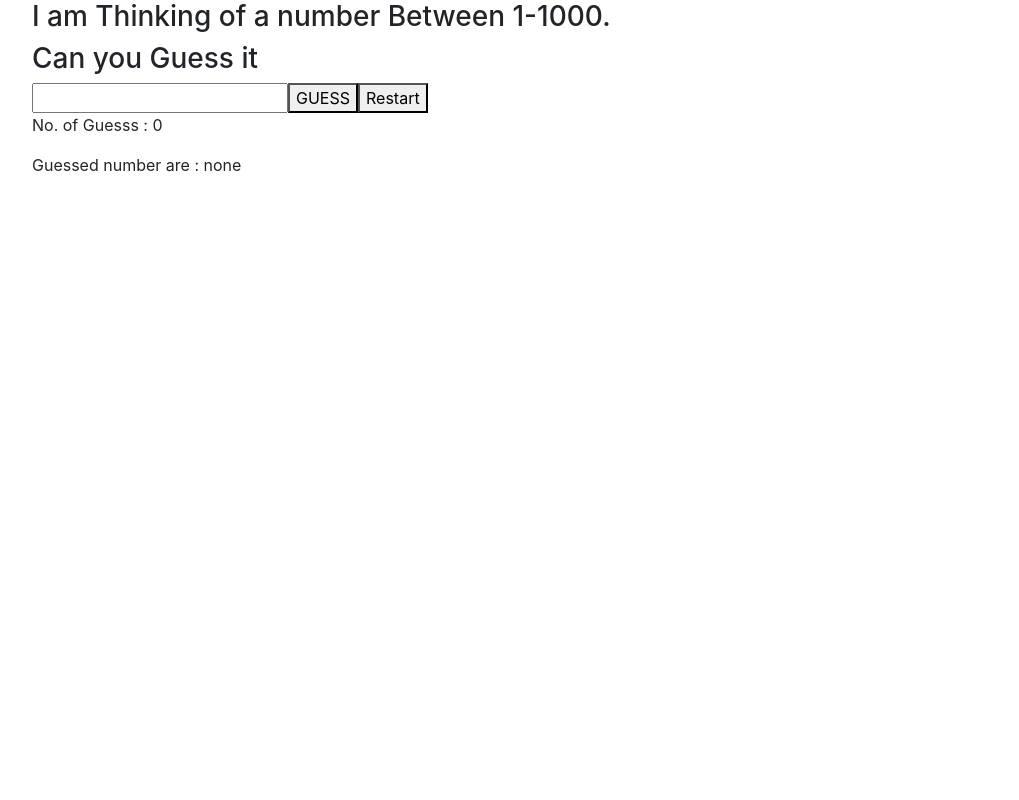
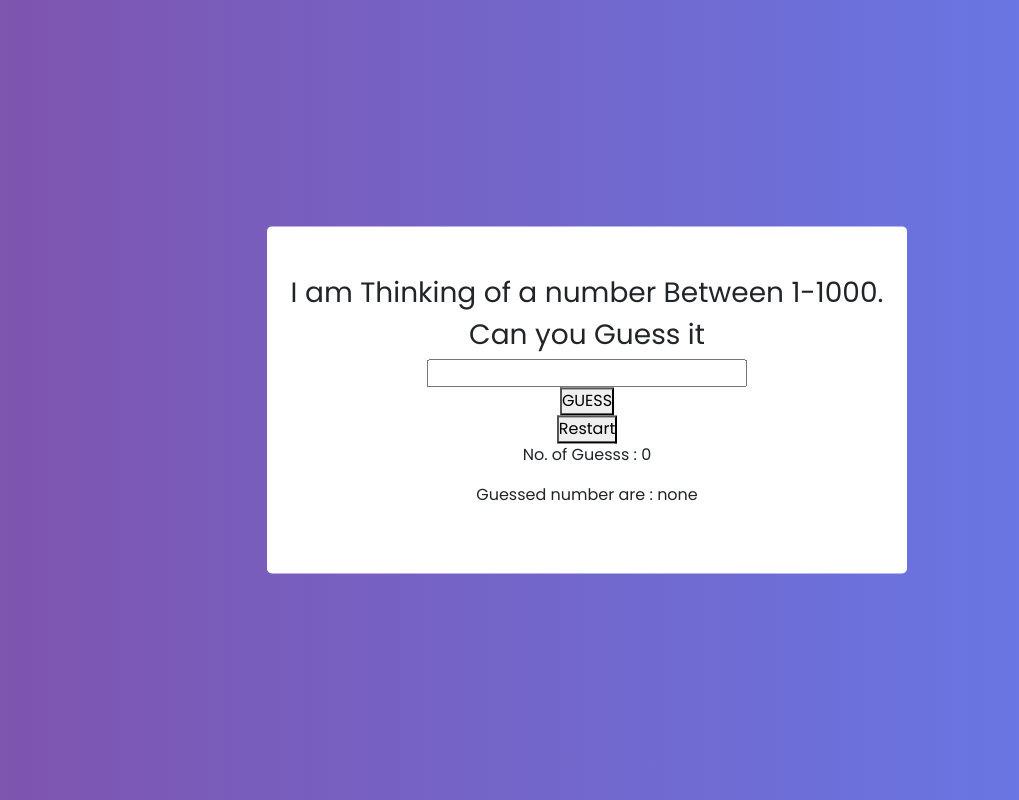
Before and after one commit to lwairore/angular-guess-the-number, an Angular app: page / in a window 1280 px wide. Shown: the whole page, without its empty margins (53-1072 px from the left). Built offline with nearby package versions, Linux system fonts and the light colour scheme.

Commit message:
- Style the background and root element to make the default padding and margin to be zero, and the box to be governed by the border-box. Center the container element in the webpage.

```diff
--- a/src/styles.css
+++ b/src/styles.css
@@ -1 +1,24 @@
 /* You can add global styles to this file, and also import other style files */
+*{
+    padding: 0;
+    margin: 0;
+    box-sizing: border-box;
+  }
+  body{
+    height: 100vh;
+    background: linear-gradient(to right,#7f53ac,#657ced);
+  }
+  .container{
+  position: absolute;
+  width: 50%;
+  min-width: 580px;
+  transform: translate(-50%,-50%);
+  top: 50%;
+  left: 50%;
+  background: #fff;
+  padding: 50px 10px;
+  border-radius: 5px;
+  display: grid;
+  justify-items: center;
+  font-family: 'poppins', sans-serif;
+  }
```
